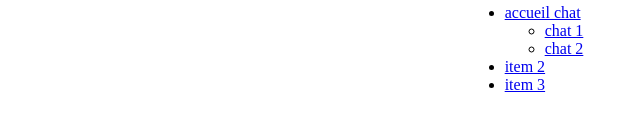
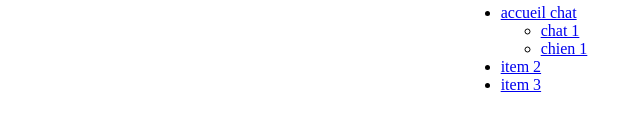
Before and after one commit to MMI-SAE-105/2022-r113-tp2-menu-alpinejs-Maxime-Ruchet, a website: page index.html in a window 1280 px wide. Both pictures are taken after a click on the button "menu". Shown: the part 351-482 px from the top of the page, 116-756 px from the left. Drawn offline with nearby package versions, Linux system fonts and the light colour scheme.

Commit message:
insertion image chien 1

```diff
--- a/index.html
+++ b/index.html
@@ -38,7 +38,7 @@
           <li><a href="cats/index.html">accueil chat </a>
             <ul>
               <li><a href="cats/chat-1.html">chat 1</a></li>
-              <li><a href="cats/chat-2.html">chat 2</a></li>
+              <li><a href="./dogs/chiens-1.html">chien 1</a></li>
             </ul>
 
           </li>
```
Also changed, not shown: dogs/chiens-1.html (+1 -1 lines), public/img/dogs/German_shepherd_(5781199120).jpg, public/img/dogs/German_shepherd_wanting_to_play.JPG (deleted).
